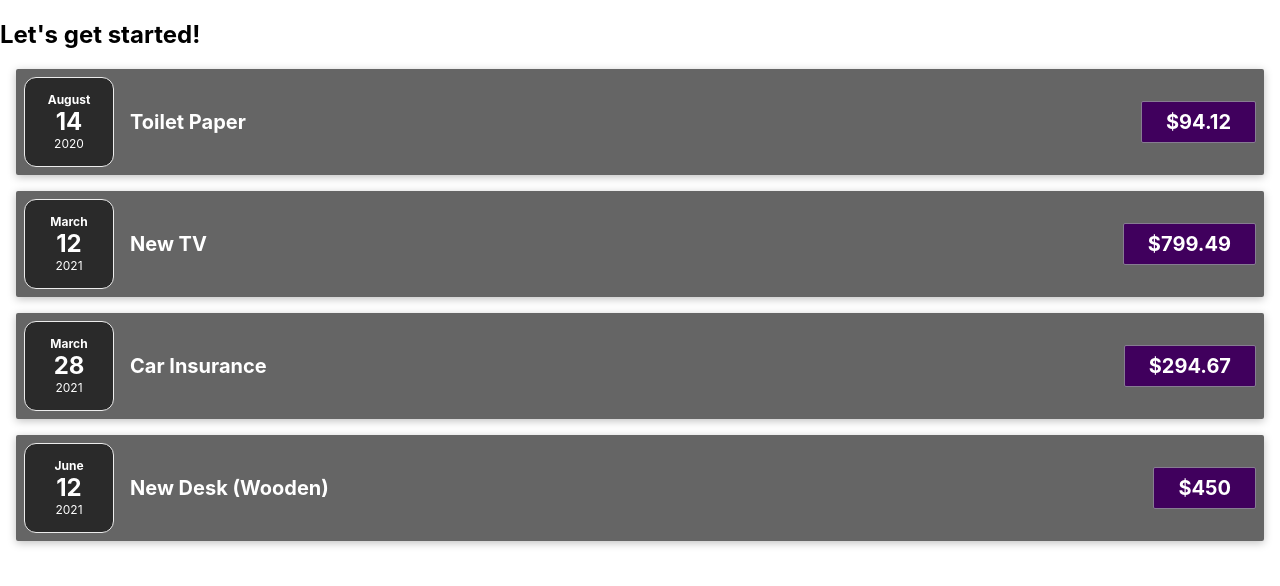
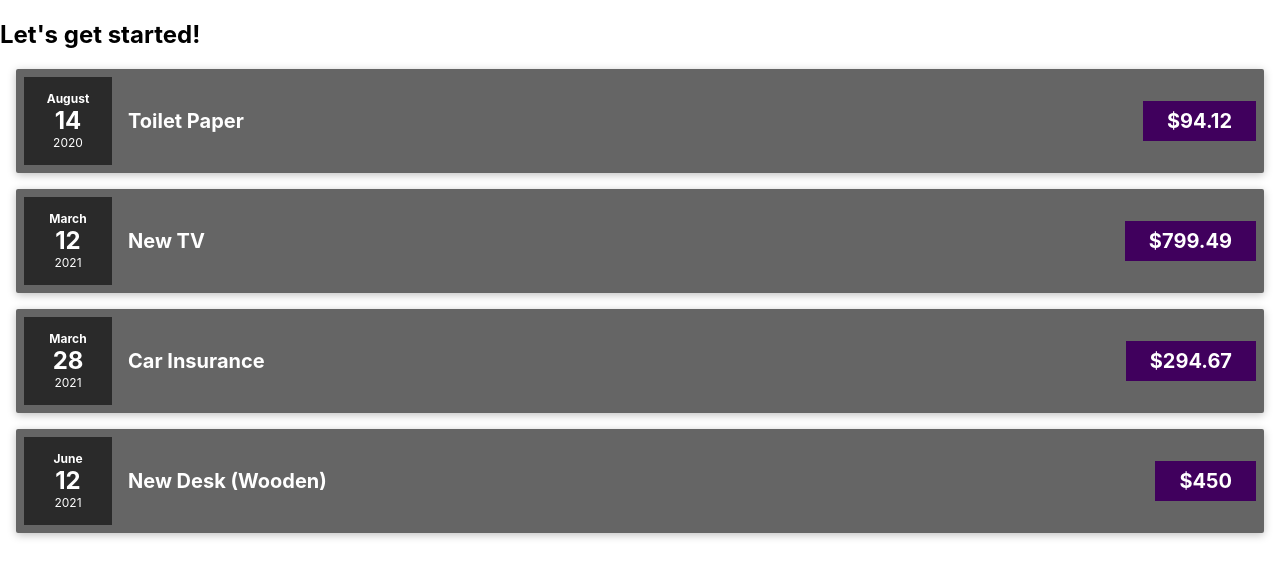
Before and after one commit to evanbechtol/react-complete, a JavaScript app: page / in a window 1280 px wide. Shown: the top 586 px of the page. Built offline with nearby package versions, Linux system fonts and the light colour scheme.

Commit message:
Update CSS
- Remove borders

```diff
--- a/src/components/ExpenseDate.css
+++ b/src/components/ExpenseDate.css
@@ -3,10 +3,8 @@
     flex-direction: column;
     width: 5.5rem;
     height: 5.5rem;
-    border: 1px solid #ececec;
     background-color: #2a2a2a;
     color: white;
-    border-radius: 12px;
     align-items: center;
     justify-content: center;
 }
--- a/src/components/ExpenseItem.css
+++ b/src/components/ExpenseItem.css
@@ -31,9 +31,7 @@
     font-weight: bold;
     color: white;
     background-color: #40005d;
-    border: 1px solid #877c92;
     padding: 0.5rem;
-    border-radius: 2px;
 }
 
 @media (min-width: 580px) {
--- a/src/components/Expenses.css
+++ b/src/components/Expenses.css
@@ -4,6 +4,6 @@
     margin: 2rem auto;
     width: 50rem;
     max-width: 95%;
-    border-radius: 12px;
+    border-radius: 2px;
     box-shadow: 0 1px 8px rgba(0, 0, 0, 0.25);
 }
```
